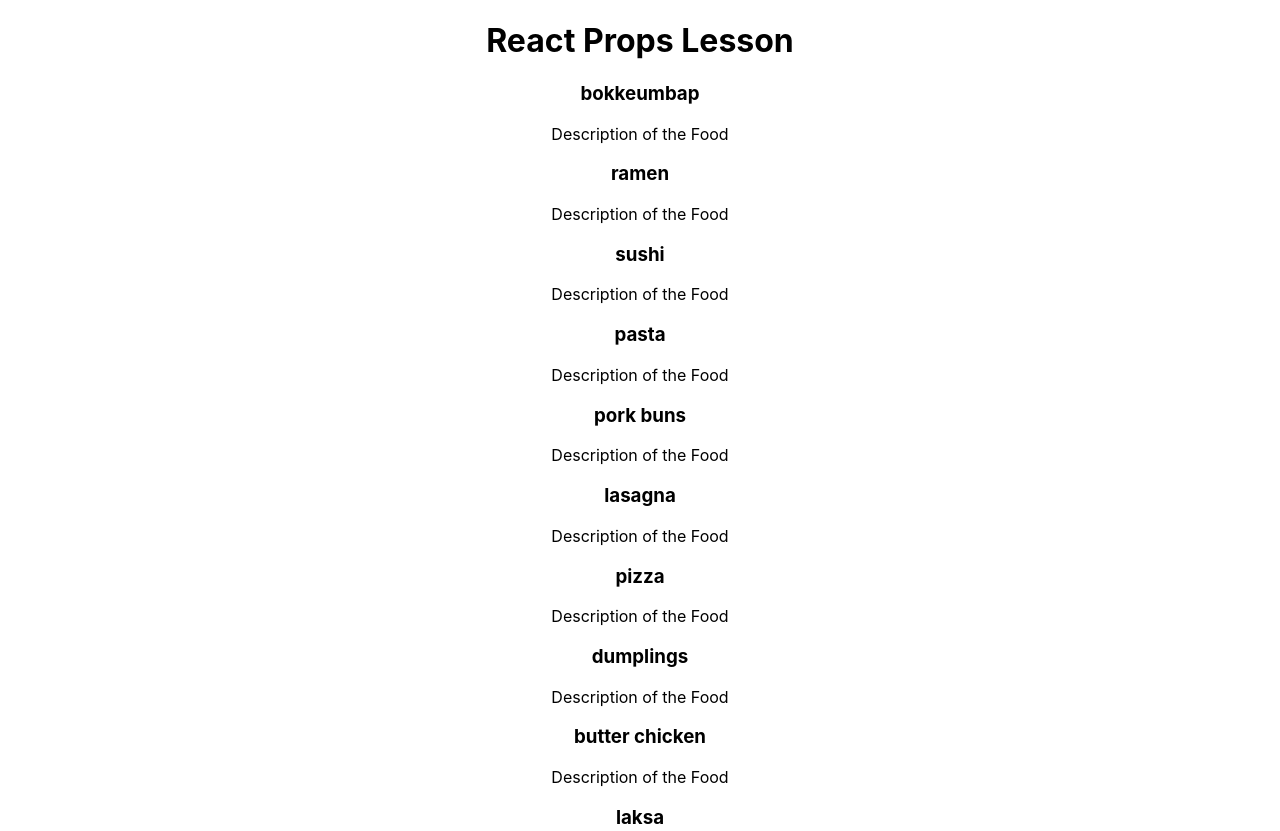
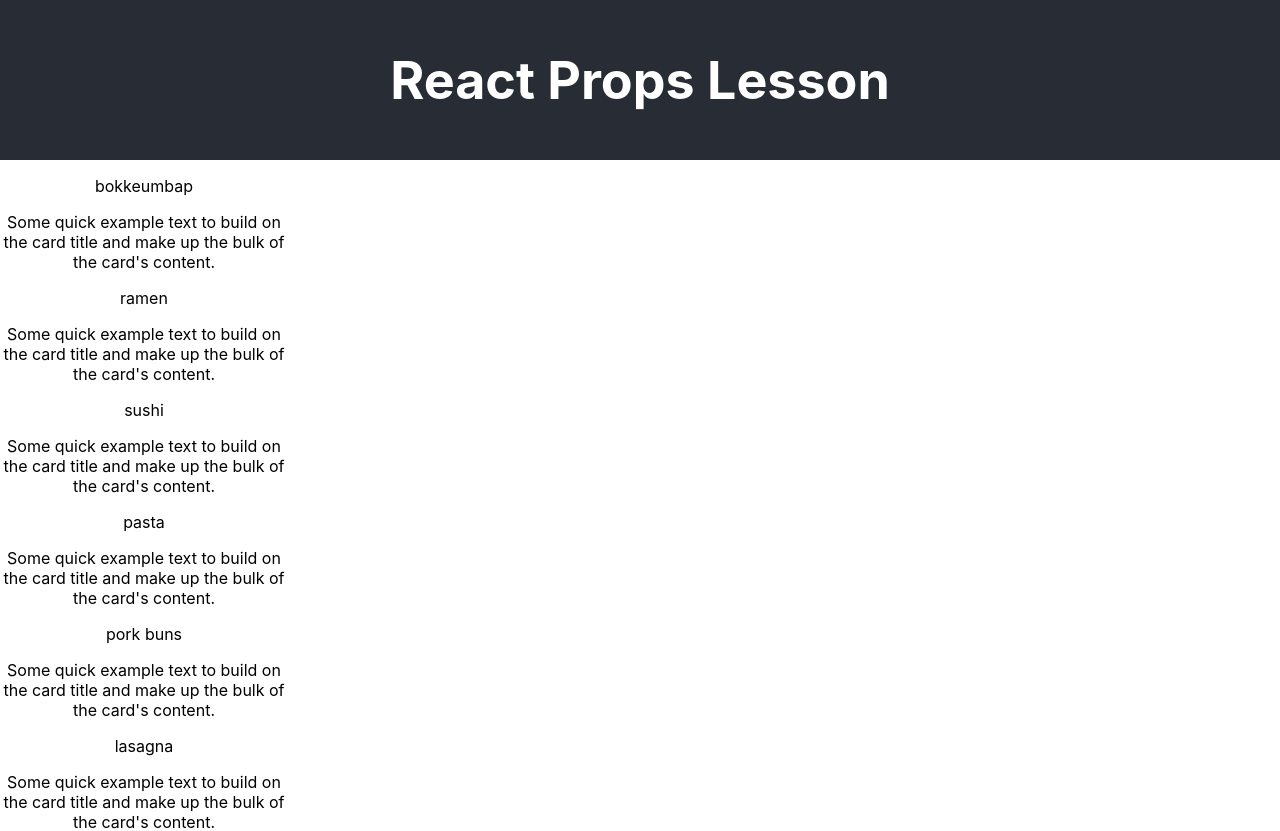
Before and after one commit to hendricwidjaja/t3w5-reactprops, a React (Create React App) app: page / in a window 1280 px wide. Shown: the top 831 px of the page. Built offline with nearby package versions, Linux system fonts and the light colour scheme.

Commit message:
feat: Styling added to elements

```diff
--- a/package.json
+++ b/package.json
@@ -6,7 +6,9 @@
     "@testing-library/jest-dom": "^5.17.0",
     "@testing-library/react": "^13.4.0",
     "@testing-library/user-event": "^13.5.0",
+    "bootstrap": "^5.3.3",
     "react": "^18.3.1",
+    "react-bootstrap": "^2.10.5",
     "react-dom": "^18.3.1",
     "react-scripts": "5.0.1",
     "web-vitals": "^2.1.4"
--- a/src/components/FoodCard.jsx
+++ b/src/components/FoodCard.jsx
@@ -1,10 +1,17 @@
+import Card from 'react-bootstrap/Card';
+
 function FoodCard(props) {
     const {foodName /* otherProp, anotherProp */} = props;
     return (
-        <div>
-            <h3>{foodName}</h3>
-            <p>Description of the Food</p>
-        </div>
+        <Card style={{ width: '18rem' }}>
+            <Card.Body>
+                <Card.Title>{foodName}</Card.Title>
+                <Card.Text>
+                    Some quick example text to build on the card title and make up the
+                    bulk of the card's content.
+                </Card.Text>
+            </Card.Body>
+        </Card>
     )
 }
 
--- a/src/components/Header.jsx
+++ b/src/components/Header.jsx
@@ -1,6 +1,8 @@
 function Header() {
     return (
-        <h1>React Props Lesson</h1>
+        <div className="App-header">
+            <h1>React Props Lesson</h1>
+        </div>
     )
 }
 
--- a/src/stylesheets/App.css
+++ b/src/stylesheets/App.css
@@ -15,7 +15,7 @@
 
 .App-header {
   background-color: #282c34;
-  min-height: 100vh;
+  min-height: 20vh;
   display: flex;
   flex-direction: column;
   align-items: center;
```
Also changed, not shown: 1 other file (tests, documents, lock files or other folders).
